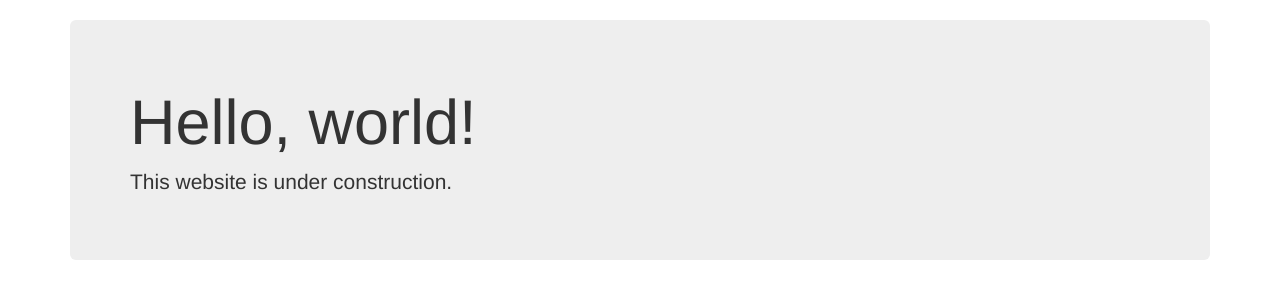
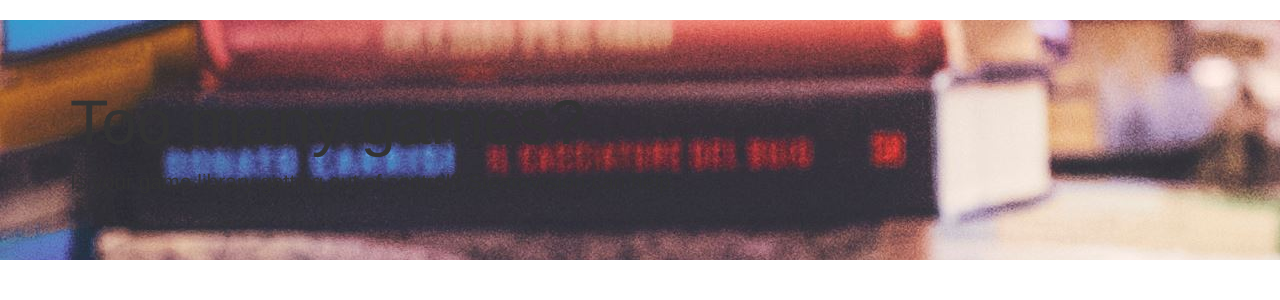
Before and after one commit to attackfrog/steamvision, a Flask app: template templates/index.html in a window 1280 px wide. Shown: the part 51-351 px from the top of the page. Run offline with Flask 2, Linux system fonts and the light colour scheme; the template is opened without the code that fills it, so the values that code supplies are empty; some libraries are stand-ins or nearby versions.

Commit message:
Start working on front page

```diff
--- a/templates/index.html
+++ b/templates/index.html
@@ -2,10 +2,10 @@
 
 
 {% block main %}
-    <div class="container">
-        <div class="jumbotron">
-            <h1>Hello, world!</h1>
-            <p>This website is under construction.</p>
+    <div class="jumbotron" style="background-image: url('/static/img/books.jpg'); background-attachment: fixed; background-repeat: no-repeat">
+        <div class="container">
+            <h1>Too many games?</h1>
+            <p>Is your game library getting out of control? SteamVision can help.</p>
         </div>
     </div>
 {% endblock %}
```
Also changed, not shown: static/img/books.jpg (added).
